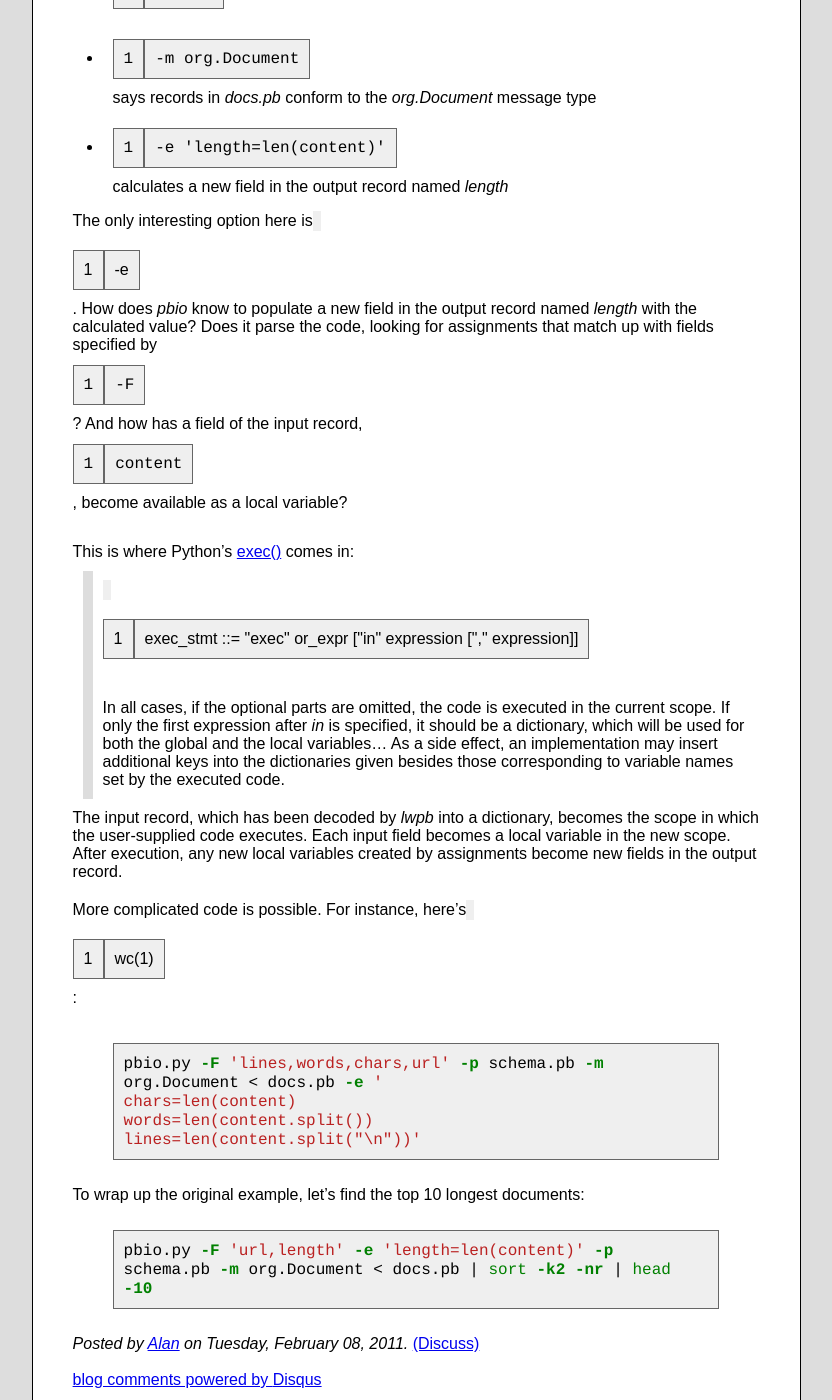
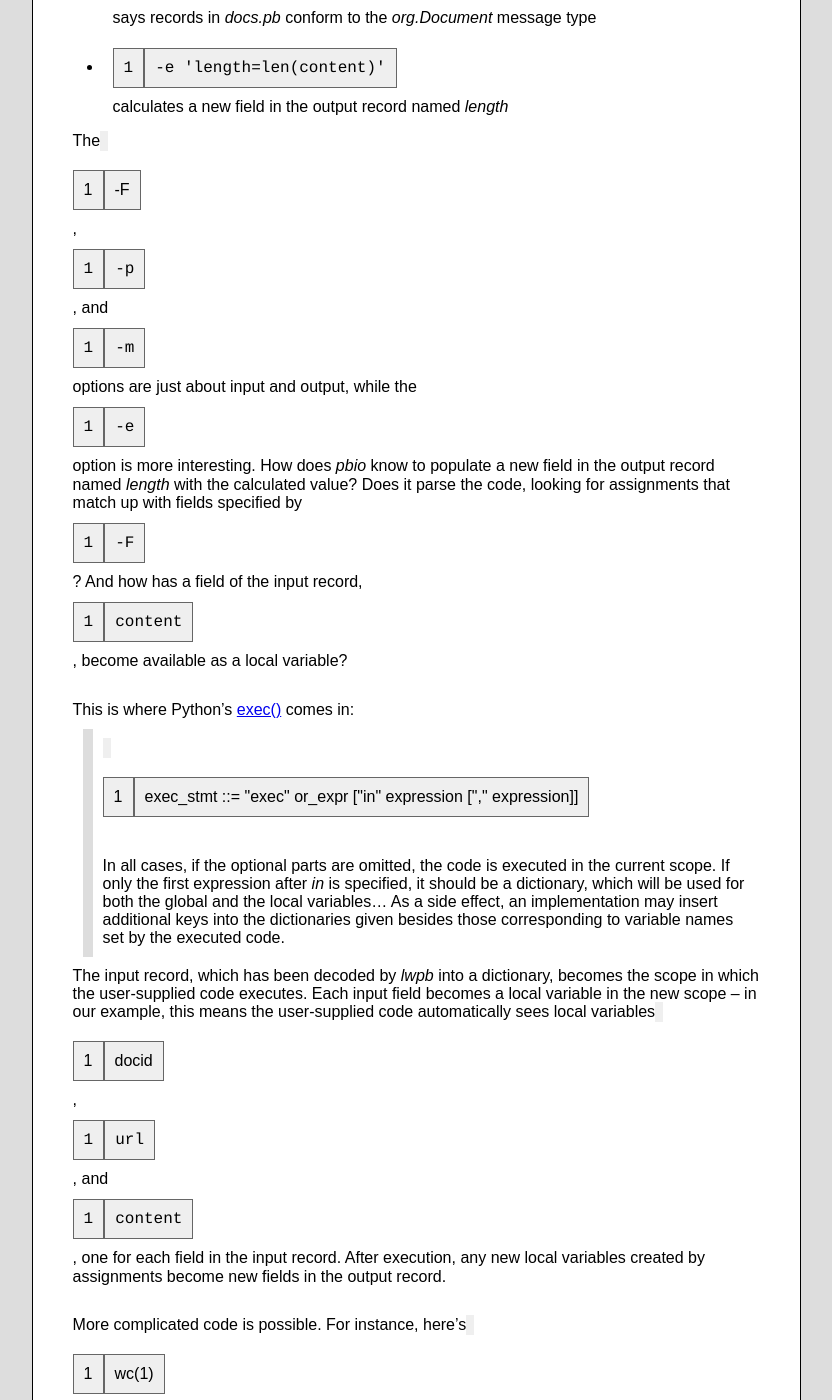
Before and after one commit to acg/acg.github.com, a Jekyll site: the page built from _posts/2011-02-08-mapping-python-over-records-with-lwpb.markdown, in a window 1280 px wide and 1400 px high, scrolled down 1869 px. Shown: the whole window, without its empty margins (224-1056 px from the left). Built offline with Jekyll 4.4.1, drawn with Linux system fonts in a browser that asks for light colours; Markdown is read by kramdown in place of the engine named in the settings; comment, search, counter and statistics services are not loaded; some of the changed text lies outside the part shown.

Commit message:
mapping with lwpb: edits

```diff
--- a/_posts/2011-02-08-mapping-python-over-records-with-lwpb.markdown
+++ b/_posts/2011-02-08-mapping-python-over-records-with-lwpb.markdown
@@ -42,7 +42,7 @@ Let's break down what's going on here:
 * `-m org.Document` says records in *docs.pb* conform to the *org.Document* message type
 * `-e 'length=len(content)'` calculates a new field in the output record named *length*
 
-The only interesting option here is `-e`. How does *pbio* know to populate a new field in the output record named *length* with the calculated value? Does it parse the code, looking for assignments that match up with fields specified by `-F`? And how has a field of the input record, `content`, become available as a local variable?
+The `-F`, `-p`, and `-m` options are just about input and output, while the `-e` option is more interesting. How does *pbio* know to populate a new field in the output record named *length* with the calculated value? Does it parse the code, looking for assignments that match up with fields specified by `-F`? And how has a field of the input record, `content`, become available as a local variable?
 
 <span id="python-exec"></span>
 This is where Python's [exec()](http://docs.python.org/reference/simple_stmts.html#grammar-token-exec_stmt) comes in:
@@ -51,7 +51,7 @@ This is where Python's [exec()](http://docs.python.org/reference/simple_stmts.ht
 
 > In all cases, if the optional parts are omitted, the code is executed in the current scope. If only the first expression after *in* is specified, it should be a dictionary, which will be used for both the global and the local variables... As a side effect, an implementation may insert additional keys into the dictionaries given besides those corresponding to variable names set by the executed code.
 
-The input record, which has been decoded by *lwpb* into a dictionary, becomes the scope in which the user-supplied code executes. Each input field becomes a local variable in the new scope. After execution, any new local variables created by assignments become new fields in the output record.
+The input record, which has been decoded by *lwpb* into a dictionary, becomes the scope in which the user-supplied code executes. Each input field becomes a local variable in the new scope -- in our example, this means the user-supplied code automatically sees local variables `docid`, `url`, and `content`, one for each field in the input record. After execution, any new local variables created by assignments become new fields in the output record.
 
 <span id="wc-pbio-example"></span>
 More complicated code is possible. For instance, here's `wc(1)`:
```
Also changed, not shown: other parts of _posts/2011-02-08-mapping-python-over-records-with-lwpb.markdown (+3 -3 lines).
